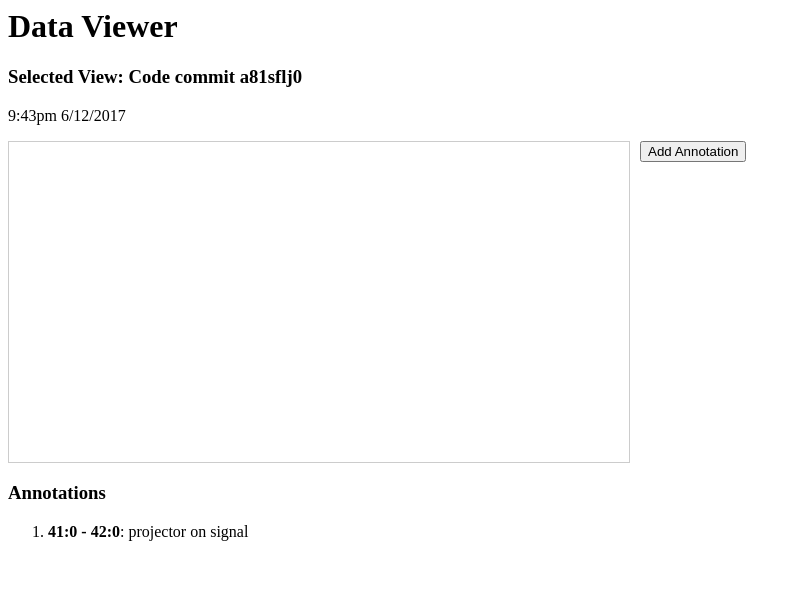
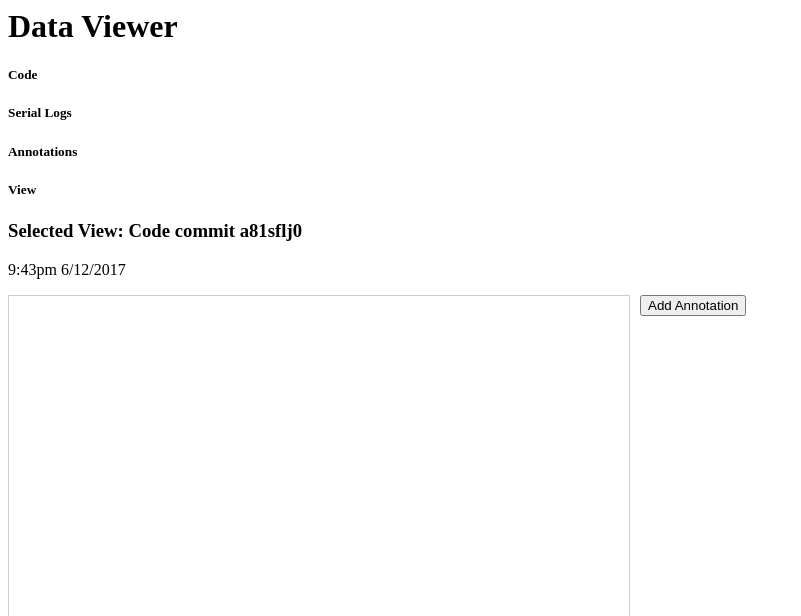
Before and after one commit to jhaip/seriallogger2, a Flask app: page / in a window 1280 px wide. Shown: the top 616 px of the page, without its empty margins (0-801 px from the left). Run offline with Flask 2, Linux system fonts and the light colour scheme; data comes from the database, SQL or seed files in the repository; both versions use the stored data as it was after the commit; some libraries are stand-ins or nearby versions.

Commit message:
add in views for annotations, and the view itself

```diff
--- a/server.py
+++ b/server.py
@@ -81,8 +81,8 @@ def dataAccess():
         query_args = ()
         if filter_source:
             if filter_start and filter_stop:
-                query = 'select * from data where timestamp > datetime(?) and timestamp < datetime(?)'
-                query_args = (filter_start, filter_stop)
+                query = 'select * from data where source = ? and timestamp > datetime(?) and timestamp < datetime(?)'
+                query_args = (filter_source, filter_start, filter_stop)
                 print query
                 print query_args
             else:
@@ -101,21 +101,23 @@ def annotationsFetch():
             abort(400)
         print data
         tdata = (data["data_id"], data["timestamp"], data["annotation"], data["value"], data["start_line"], data["start_char"], data["end_line"], data["end_char"])
-        # data = ('log-2017-06-11--20-42-24.txt',
-        #     '2017-06-09T00:57:42+00:00',
-        #     'projector remote on',
-        #     '3169354 167 84 11 30 11 31 12 30 10 11 10 32 10 12 9 31 12 30 11 83 10 31 11 31 11 11 10 31 10 11 10 11 11 11 9 11 12',
-        #     1, 0, 2, 0)
-        # log text, timestamp text, annotation text, value text, start_line integer, start_char integer, end_line integer, end_char integer)
         commit_to_db('INSERT INTO annotations (data_id, timestamp, annotation, value, start_line, start_char, end_line, end_char) VALUES (?,?,?,?,?,?,?,?)', tdata)
         return ('', 204)
     else:
         results = {"results": []}
         keys = ["id", "data_id", "timestamp", "annotation", "value", "start_line", "start_char", "end_line", "end_char"]
         filter_data_id = request.args.get('data_id')
+        filter_start = request.args.get('start')
+        filter_stop = request.args.get('stop')
         query = 'select * from annotations'
         query_args = ()
-        if filter_data_id:
+        if filter_start and filter_stop:
+            print "filtering only by start and stop"
+            query = 'select * from annotations where timestamp > ? and timestamp < ?'
+            query_args = (filter_start, filter_stop)
+            print query
+            print query_args
+        elif filter_data_id:
             query = 'select * from annotations where data_id = ?'
             query_args = (filter_data_id,)
         for r in query_db(query, query_args):
--- a/static/script.js
+++ b/static/script.js
@@ -59,14 +59,27 @@ function detailViewNew(source, range) {
     // stupid thing with js dates by default having the users timezone
     var startString = moment(range[0]).utc().add(moment(range[0]).utcOffset(), 'm').toISOString();
     var stopString = moment(range[1]).utc().add(moment(range[1]).utcOffset(), 'm').toISOString();
-    $.get("/api/data?source=" + encodeURIComponent(source)
-          + "&start=" + startString
-          + "&stop=" + stopString
+    var baseURL = "/api/data";
+    if (source === "annotations") {
+        baseURL = "/api/annotations";
+        startString = moment(range[0]).toISOString();
+        stopString = moment(range[1]).toISOString();
+    }
+    $.get(baseURL
+        + "?source=" + encodeURIComponent(source)
+        + "&start=" + startString
+        + "&stop=" + stopString
     ).done(function(d) {
         console.log(d);
         var rn = 0;
         d.results.forEach(function(rawDataValue, i) {
-            var dataValue = rawDataValue.value;
+            var dataValue;
+            if (source === "serial" ||
+                source === "view") {
+                dataValue = rawDataValue.value;
+            } else if (source === "annotations") {
+                dataValue = rawDataValue.annotation;
+            }
             var lines = dataValue.split(/\r\n/);
             for (var i = 0; i < lines.length; i+=1) {
                 var subline = lines[i].split(/\n/);
@@ -77,6 +90,32 @@ function detailViewNew(source, range) {
                 }
             }
         });
+    });
+
+    saveView(source, range);
+}
+
+function saveView(selectedSource, selectedRange) {
+    var viewDescription = {
+        "selectedSource": selectedSource,
+        "selectedRange": selectedRange
+    };
+    console.log(viewDescription);
+    console.log(JSON.stringify(viewDescription));
+    jQuery.ajax({
+        type: "POST",
+        url: "/api/data",
+        data: JSON.stringify({
+            "source": "view",
+            "value": JSON.stringify(viewDescription),
+            "type": "View"
+        }),
+        dataType: "json",
+        contentType: "application/json"
+    }).done(function() {
+        console.log("success saving view");
+    }).fail(function(e) {
+        console.error(e);
     });
 }
 
@@ -150,7 +189,7 @@ $(".selected-view__data-save-annotation").click(function() {
         console.log("success saving annotation");
     }).fail(function(e) {
         console.error(e);
-    })
+    });
 
     $(".selected-view__new-annotation-input-container").hide();
     $(".selected-view__new-annotation-input").val("");
@@ -279,24 +318,15 @@ function markSelection() {
 }
 
 var that = this;
-function showData() {
-    d3.json("/api/data", function(data) {
-      d3.select(".signals-overview__signal--code svg").selectAll("*").remove();
-      d3.select(".signals-overview__signal--serial-logs svg").selectAll("*").remove();
-    //   that.addOverviewSignal(d3.select(".signals-overview__signal--code svg"), data.results);
-    //   that.addOverviewSignal(d3.select(".signals-overview__signal--serial-logs svg"), data.results);
-    //   createTimeline(".signals-overview__signal--code",
-    //                  "900",
-    //                  [moment("2017-06-11T18:42:24", moment.ISO_8601).toDate(), moment().toDate()],
-    //                  data.results);
+
+function showSerialDataTimeline() {
+    d3.json("/api/data?source=serial", function(data) {
       var view_serialLogs = createTimeline(".signals-overview__signal--serial-logs",
                      "900",
                      [moment("2017-06-11T18:42:24", moment.ISO_8601).toDate(), moment().toDate()],
                      data.results);
       view_serialLogs.addSignalListener("detailDomain", _.debounce(function(name, details) {
         console.log(details);
-        // clear detail selection
-        // ask API for data in that range
         if (details) {
             detailViewNew("serial", details);
         }
@@ -306,6 +336,41 @@ function showData() {
     //     showData();
     //   }, 5000);
     });
+}
+function showAnnotationDataTimeline() {
+    d3.json("/api/annotations", function(data) {
+      var view_annotations = createTimeline(".signals-overview__signal--annotations",
+                     "900",
+                     [moment("2017-06-11T18:42:24", moment.ISO_8601).toDate(), moment().toDate()],
+                     data.results);
+      view_annotations.addSignalListener("detailDomain", _.debounce(function(name, details) {
+        console.log(details);
+        if (details) {
+            detailViewNew("annotations", details);
+        }
+      }, 500));
+    });
+}
+
+function showViewDataTimeline() {
+    d3.json("/api/data?source=view", function(data) {
+      var view_view = createTimeline(".signals-overview__signal--view",
+                     "900",
+                     [moment("2017-06-11T18:42:24", moment.ISO_8601).toDate(), moment().toDate()],
+                     data.results);
+      view_view.addSignalListener("detailDomain", _.debounce(function(name, details) {
+        console.log(details);
+        if (details) {
+            detailViewNew("view", details);
+        }
+      }, 500));
+    });
+}
+
+function showData() {
+    showSerialDataTimeline();
+    showAnnotationDataTimeline();
+    showViewDataTimeline();
 }
 showData();
 
--- a/templates/index.html
+++ b/templates/index.html
@@ -67,8 +67,14 @@
                     <svg width="900" height="50" class="signals-overview__signal-timeline-svg"></svg>
                 </div>
             </div> -->
+            <h5>Code</h5>
             <div class="signals-overview__signal--code"></div>
+            <h5>Serial Logs</h5>
             <div class="signals-overview__signal--serial-logs"></div>
+            <h5>Annotations</h5>
+            <div class="signals-overview__signal--annotations"></div>
+            <h5>View</h5>
+            <div class="signals-overview__signal--view"></div>
         </div>
         <div class="selected-view">
             <h3>Selected View: <span class="selected-view__title">Code commit a81sflj0</span></h3>
```
Also changed, not shown: log.db.
